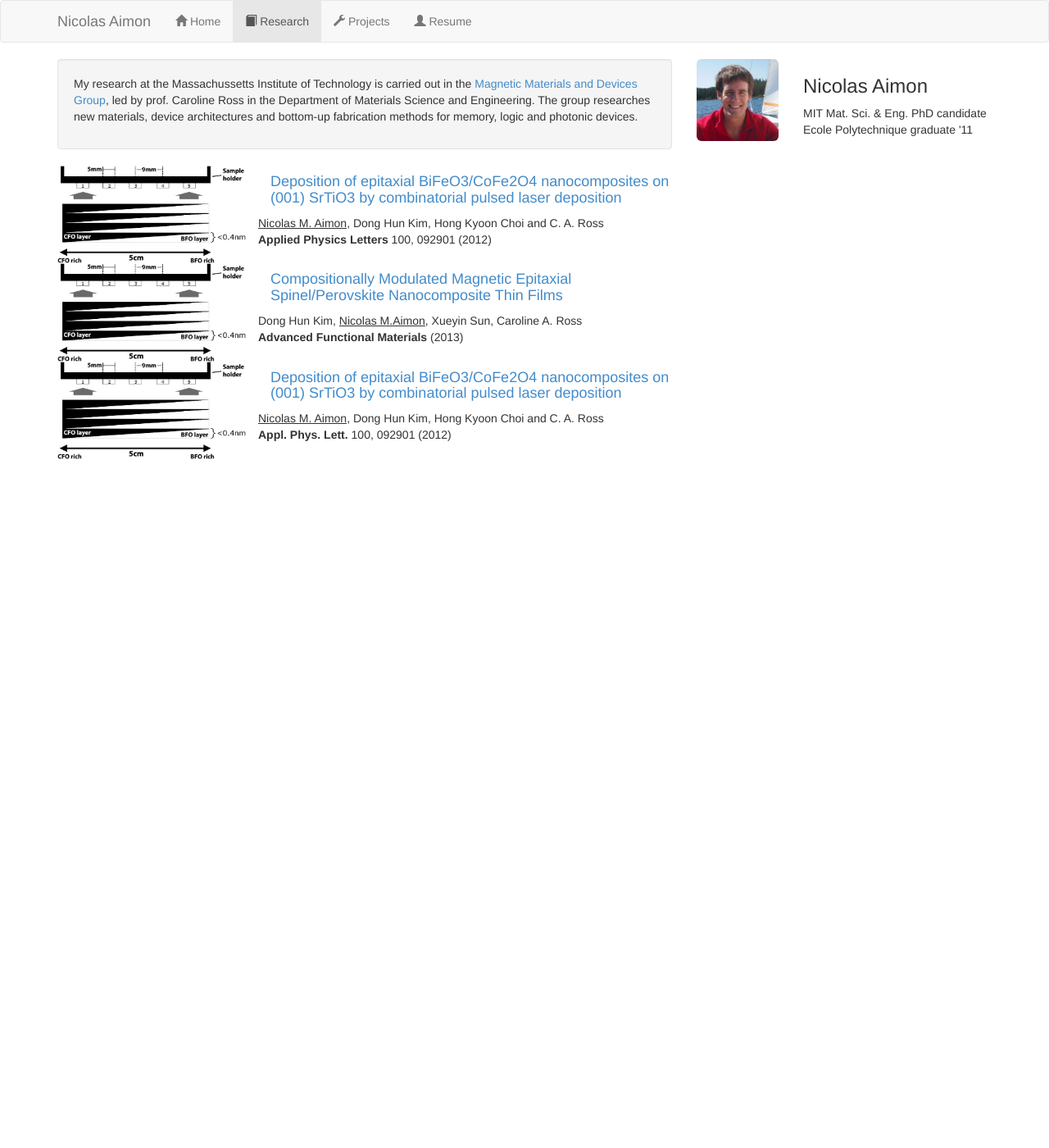
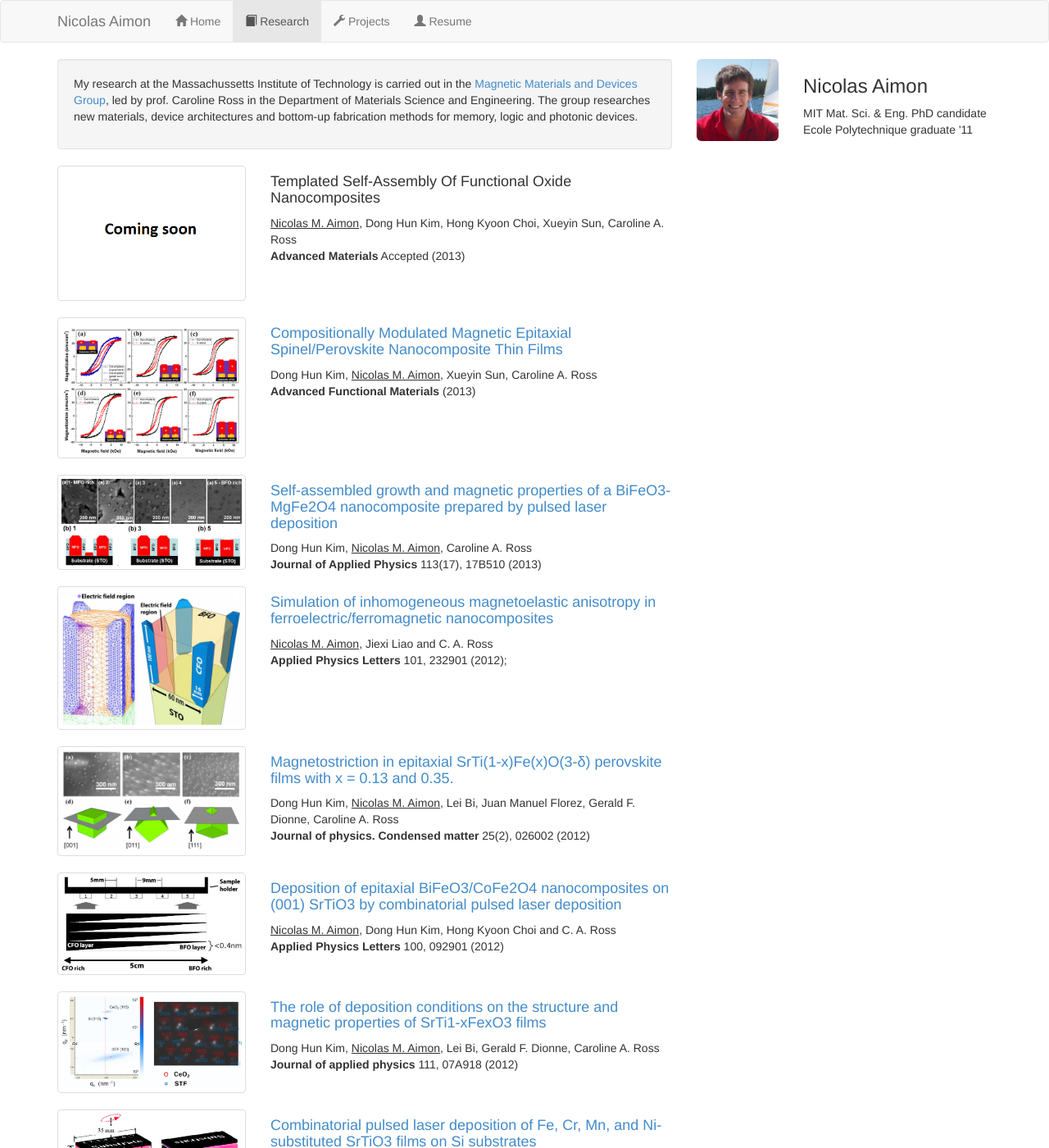
Before and after one commit to naimo/nicolas.github.com, a Jekyll site: the page built from research.html, in a window 1280 px wide and 1400 px high. Shown: the whole window at 82% size. Built offline with Jekyll 4.4.1, drawn with Linux system fonts in a browser that asks for light colours; Markdown is read by kramdown in place of the engine named in the settings; some of the changed text lies outside the part shown.

Commit message:
all articles in reseach

```diff
--- a/_config.yml
+++ b/_config.yml
@@ -5,7 +5,7 @@ name: "Nicolas Aimon"
 paginate: 10
 permalink: pretty
 markdown: redcarpet
-url: http://naimo.mit.edu
+url: http://localhost
 encoding: utf-8
 port: 80
 bitcoin: 1DBifVueKtpkHdo3V7ZGCh66eRePpDjQow
--- a/research.html
+++ b/research.html
@@ -10,34 +10,89 @@ menu: research
 </div>
 
 <div class="row">
-<div class="col-md-4">
-<img src="{{ site.url }}/assets/img/research_combinatorial.gif" class="img-responsive">
+<div class="col-xs-6 col-md-4">
+<div class="thumbnail"><img src="{{ site.url }}/assets/img/research_templated.png" class="img-responsive">
+</div></div>
+<div class="col-xs-12 col-md-8">
+<h4>Templated Self-Assembly Of Functional Oxide Nanocomposites</h4>
+<u>Nicolas M. Aimon</u>, Dong Hun Kim, Hong Kyoon Choi, Xueyin Sun, Caroline A. Ross<br>
+<strong>Advanced Materials</strong> Accepted (2013)
 </div>
-<div class="col-md-8">
+</div>
+
+<div class="row">
+<div class="col-xs-6 col-md-4">
+<div class="thumbnail"><img src="{{ site.url }}/assets/img/research_bipillars.png" class="img-responsive">
+</div></div>
+<div class="col-xs-12 col-md-8">
+<a href="http://onlinelibrary.wiley.com/doi/10.1002/adfm.201302844/abstract" target="_blank"><h4>Compositionally Modulated Magnetic Epitaxial Spinel/Perovskite Nanocomposite Thin Films</h4></a>
+Dong Hun Kim, <u>Nicolas M. Aimon</u>, Xueyin Sun, Caroline A. Ross<br>
+<strong>Advanced Functional Materials</strong> (2013)
+</div>
+</div>
+
+<div class="row">
+<div class="col-xs-6 col-md-4">
+<div class="thumbnail"><img src="{{ site.url }}/assets/img/research_MFO.png" class="img-responsive">
+</div></div>
+<div class="col-xs-12 col-md-8">
+<a href="http://scitation.aip.org/content/aip/journal/jap/113/17/10.1063/1.4795327" target="_blank"><h4>Self-assembled growth and magnetic properties of a BiFeO3-MgFe2O4 nanocomposite prepared by pulsed laser deposition</h4></a>
+Dong Hun Kim, <u>Nicolas M. Aimon</u>, Caroline A. Ross<br>
+<strong>Journal of Applied Physics</strong> 113(17), 17B510 (2013)
+</div>
+</div>
+
+<div class="row">
+<div class="col-xs-6 col-md-4">
+<div class="thumbnail"><img src="{{ site.url }}/assets/img/research_simul.png" class="img-responsive">
+</div></div>
+<div class="col-xs-12 col-md-8">
+<a href="http://scitation.aip.org/content/aip/journal/apl/101/23/10.1063/1.4768958" target="_blank"><h4>Simulation of inhomogeneous magnetoelastic anisotropy in ferroelectric/ferromagnetic nanocomposites</h4></a>
+<u>Nicolas M. Aimon</u>, Jiexi Liao and C. A. Ross<br>
+<strong>Applied Physics Letters</strong> 101, 232901 (2012);
+</div>
+</div>
+
+<div class="row">
+<div class="col-xs-6 col-md-4">
+<div class="thumbnail"><img src="{{ site.url }}/assets/img/research_STFmag.png" class="img-responsive">
+</div></div>
+<div class="col-xs-12 col-md-8">
+<a href="http://iopscience.iop.org/0953-8984/25/2/026002/" target="_blank"><h4>Magnetostriction in epitaxial SrTi(1-x)Fe(x)O(3-δ) perovskite films with x = 0.13 and 0.35.</h4></a>
+Dong Hun Kim, <u>Nicolas M. Aimon</u>, Lei Bi, Juan Manuel Florez, Gerald F. Dionne, Caroline A. Ross<br>
+<strong>Journal of physics. Condensed matter </strong> 25(2), 026002 (2012)
+</div>
+</div>
+
+<div class="row">
+<div class="col-xs-6 col-md-4">
+<div class="thumbnail"><img src="{{ site.url }}/assets/img/research_combinatorial.gif" class="img-responsive">
+</div></div>
+<div class="col-xs-12 col-md-8">
 <a href="http://scitation.aip.org/content/aip/journal/apl/100/9/10.1063/1.3690957" target="_blank"><h4>Deposition of epitaxial BiFeO3/CoFe2O4 nanocomposites on (001) SrTiO3 by combinatorial pulsed laser deposition</h4></a>
-</div>
 <u>Nicolas M. Aimon</u>, Dong Hun Kim, Hong Kyoon Choi and C. A. Ross<br>
 <strong>Applied Physics Letters</strong> 100, 092901 (2012)
 </div>
-
-<div class="row">
-<div class="col-md-4">
-<img src="{{ site.url }}/assets/img/research_combinatorial.gif" class="img-responsive">
-</div>
-<div class="col-md-8">
-<a href="http://scitation.aip.org/content/aip/journal/apl/100/9/10.1063/1.3690957" target="_blank"><h4>Compositionally Modulated Magnetic Epitaxial Spinel/Perovskite Nanocomposite Thin Films</h4></a>
-</div>
-Dong Hun Kim, <u>Nicolas M.Aimon</u>, Xueyin Sun, Caroline A. Ross<br>
-<strong>Advanced Functional Materials</strong>  (2013)
 </div>
 
 <div class="row">
-<div class="col-md-4">
-<img src="{{ site.url }}/assets/img/research_combinatorial.gif" class="img-responsive">
+<div class="col-xs-6 col-md-4">
+<div class="thumbnail"><img src="{{ site.url }}/assets/img/research_STF.png" class="img-responsive">
+</div></div>
+<div class="col-xs-12 col-md-8">
+<a href="http://scitation.aip.org/content/aip/journal/jap/111/7/10.1063/1.3673415" target="_blank"><h4>The role of deposition conditions on the structure and magnetic properties of SrTi1-xFexO3 films</h4></a>
+Dong Hun Kim, <u>Nicolas M. Aimon</u>, Lei Bi, Gerald F. Dionne, Caroline A. Ross<br>
+<strong>Journal of applied physics</strong> 111, 07A918 (2012)
 </div>
-<div class="col-md-8">
-<a href="http://scitation.aip.org/content/aip/journal/apl/100/9/10.1063/1.3690957" target="_blank"><h4>Deposition of epitaxial BiFeO3/CoFe2O4 nanocomposites on (001) SrTiO3 by combinatorial pulsed laser deposition</h4></a>
 </div>
-<u>Nicolas M. Aimon</u>, Dong Hun Kim, Hong Kyoon Choi and C. A. Ross<br>
-<strong>Appl. Phys. Lett.</strong> 100, 092901 (2012)
+
+<div class="row">
+<div class="col-xs-6 col-md-4">
+<div class="thumbnail"><img src="{{ site.url }}/assets/img/research_STFcomb.png" class="img-responsive">
+</div></div>
+<div class="col-xs-12 col-md-8">
+<a href="http://pubs.acs.org/doi/abs/10.1021/co2001185" target="_blank"><h4>Combinatorial pulsed laser deposition of Fe, Cr, Mn, and Ni-substituted SrTiO3 films on Si substrates</h4></a>
+Dong Hun Kim, Lei Bi, <u>Nicolas M. Aimon</u>, Peng Jiang, Gerald F. Dionne, Caroline A. Ross<br>
+<strong>ACS combinatorial science</strong> 14(3), 179–90 (2012)
 </div>
+</div>
--- a/resume.html
+++ b/resume.html
@@ -59,9 +59,7 @@ menu: about
 	2009
 </div>
 <div class="col-sm-10">	<strong>Research Intern</strong> Fabrication of FET-based DNA biochips, optimization of the gate material<br>
-<br>
 	<em>Max Plank Institute of Biochemistry, Martinsried, Germany</em>
-</div>
 </div>
 
 <div class="col-sm-2">
```
Also changed, not shown: index.html (+7 -0 lines), assets/img/research_MFO.png (added), assets/img/research_STF.png (added), assets/img/research_STFcomb.png (added), assets/img/research_STFmag.png (added), assets/img/research_bipillars.png (added), assets/img/research_simul.png (added), assets/img/research_templated.png (added), 1 other file.
